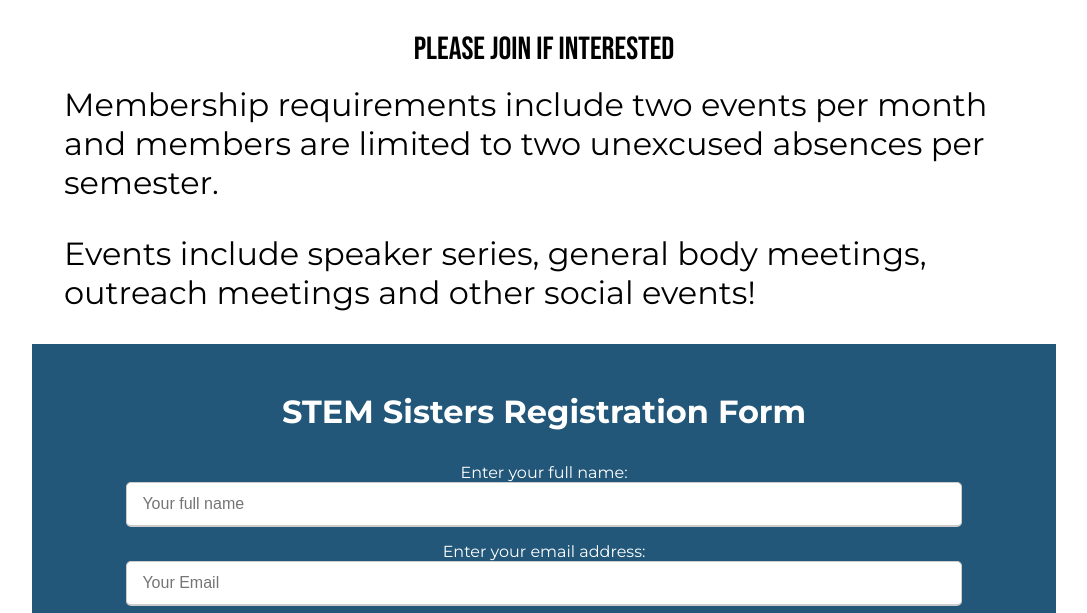
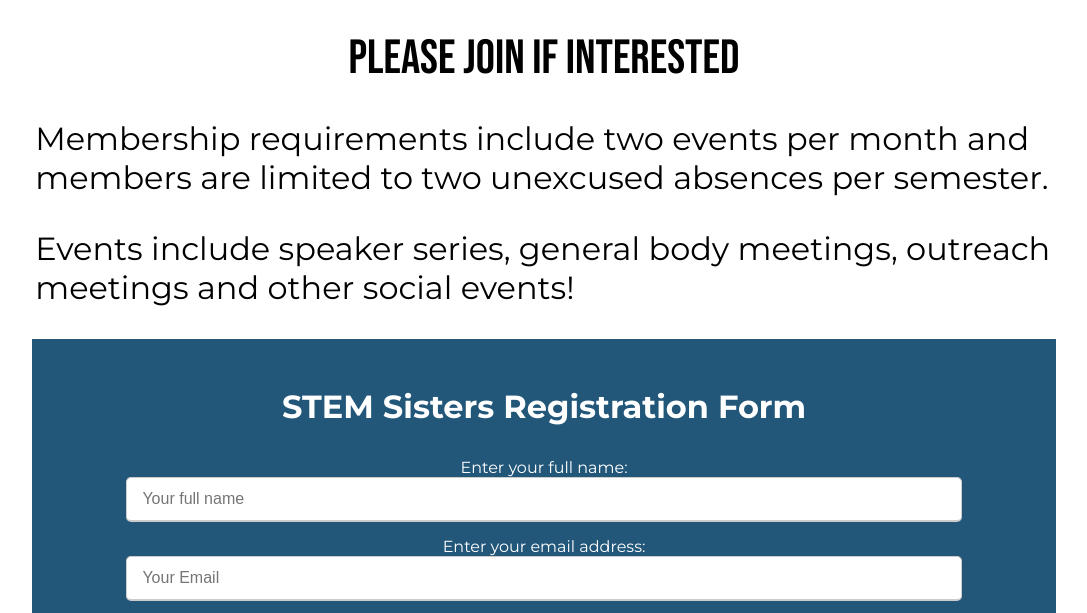
Before and after one commit to halliegbell/github.io, a plain HTML site: page join.html in a window 1280 px wide. Shown: the part 187-800 px from the top of the page, without its empty margins (96-1183 px from the left). Drawn offline with Linux system fonts and the light colour scheme.

Commit message:
fourth commit

```diff
--- a/css/styles.css
+++ b/css/styles.css
@@ -19,6 +19,7 @@ input[type=submit] {
     text-decoration: none;
     display: flex;
     justify-content: center;
+    border-radius: 0%;
 }
 
 input[type=submit]:hover {
@@ -226,14 +227,14 @@ iframe {
 }
 
 h1 {
-    margin-left: 2rem;
-    margin-right: 2rem;
+    margin-left: .2rem;
+    margin-right: .2rem;
     padding-left: 2rem;
     padding-right: 2rem;
     margin-bottom: 1.5rem;
     margin-top: 1rem;
     text-align: center;
-    font-size: 2rem;
+    font-size: 3rem;
     font-family: 'Bebas Neue', cursive;
     font-weight: lighter;
 }
@@ -272,12 +273,13 @@ p {
     text-align: left;
     font-size: 2rem;
     margin-bottom: 2rem;
-    padding-left: 2rem;
-    padding-right: 2rem;
+    padding-left: .2rem;
+    padding-right: .2rem;
 }
 
 .main h1 {
-    margin-bottom: 0rem;
+    margin-bottom: 1rem;
+    font-size: 3rem;
 }
 
 
@@ -604,7 +606,7 @@ a {
     }
 
     p {
-        font-size: 1.2rem;
+        font-size: 1rem;
         text-align: left;
     }
 
@@ -768,6 +770,7 @@ a {
         text-decoration: none;
         display: flex;
         justify-content: center;
+        border-radius: 0%;
     }
 
     button:hover {
@@ -872,7 +875,7 @@ a {
     }
 
     p {
-        font-size: 1rem;
+        font-size: 1.2rem;
         text-align: left;
        padding-left: 2rem;
        padding-right: 2rem;
@@ -1036,6 +1039,7 @@ a {
         text-decoration: none;
         display: flex;
         justify-content: center;
+        border-radius: 0%;
     }
 
     input[type=submit]:hover {
```
